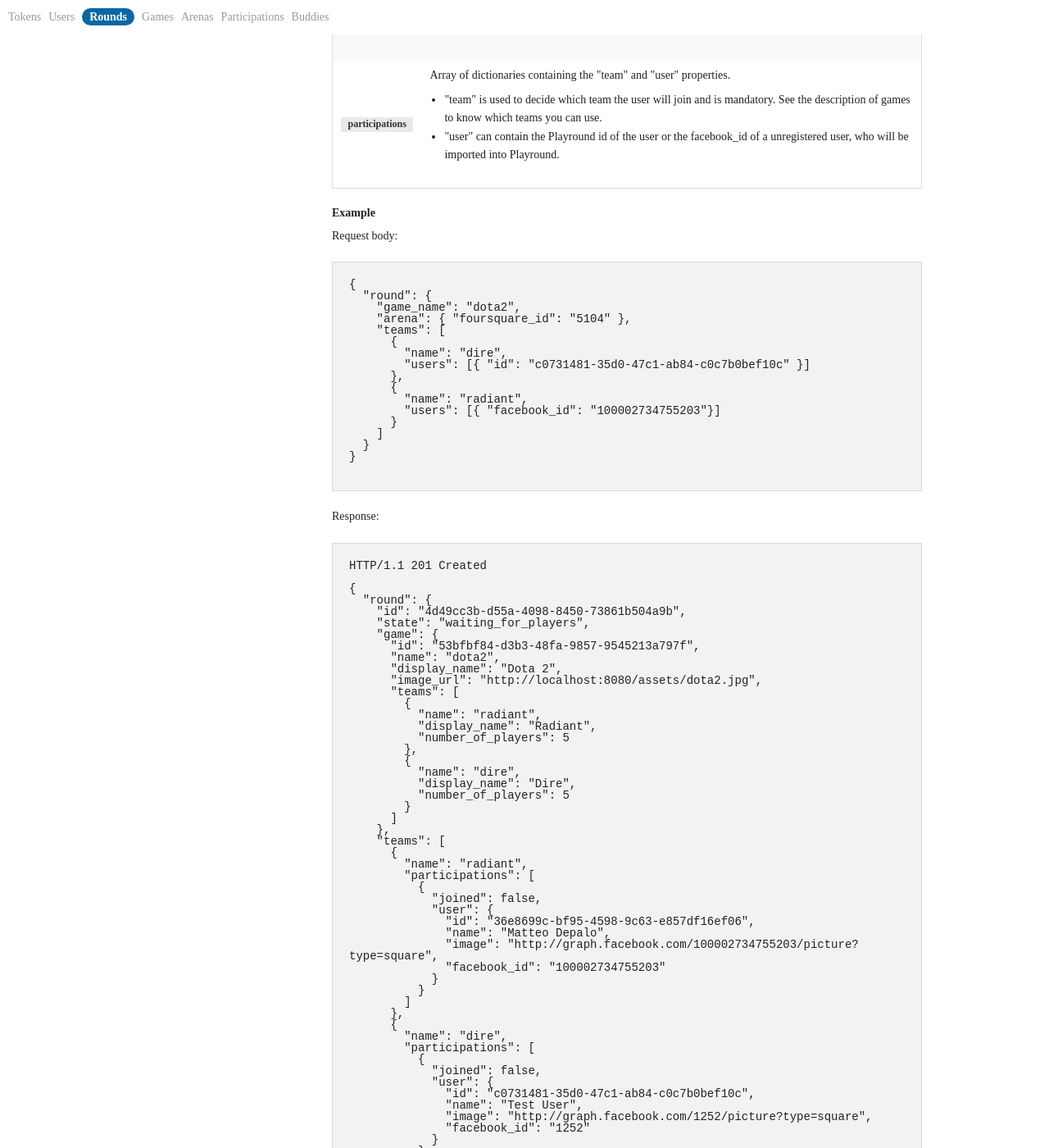
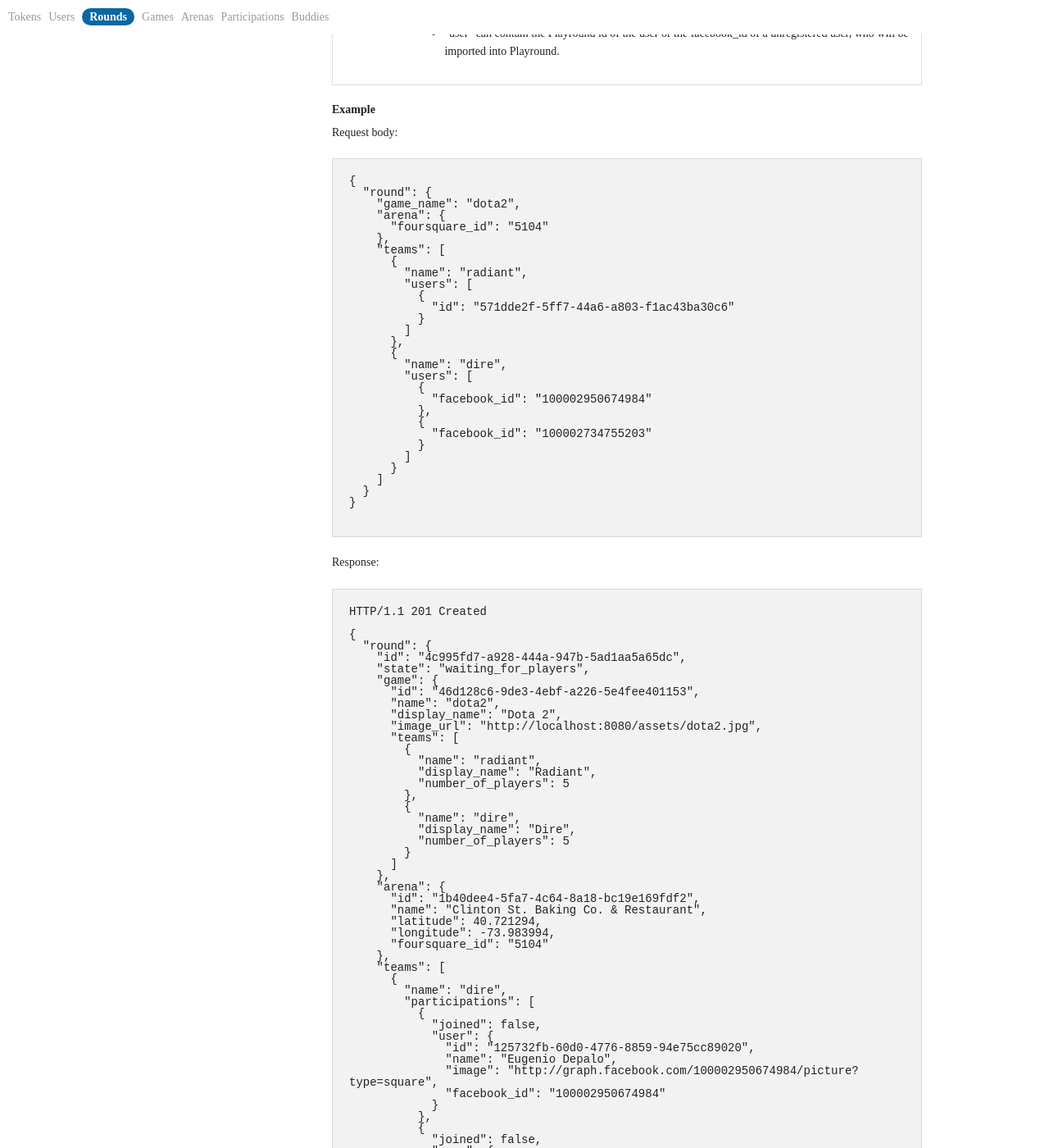
Before and after one commit to matteodepalo/playround-developer, a Jekyll site: the page built from index.html, in a window 1280 px wide and 1400 px high, scrolled down 6139 px. Shown: the whole window at 82% size. Built offline with Jekyll 4.4.1, drawn with Linux system fonts in a browser that asks for light colours; some web fonts are replaced; some of the changed text lies outside the part shown.

Commit message:
Updated rounds api doc considering teams

```diff
--- a/_includes/rounds.html
+++ b/_includes/rounds.html
@@ -42,10 +42,7 @@
           }
         ]
       },
-      "teams": [
-        { "name": "radiant", "participations": [] },
-        { "name": "dire", "participations": [] }
-      ],
+      "teams": [],
       "arena": {
         "id": "ea726daa-0b5b-4c3f-bf4e-e142b5b8ff32",
         "name": "Clinton St. Baking Co. & Restaurant",
@@ -75,10 +72,7 @@
           }
         ]
       },
-      "teams": [
-        { "name": "radiant", "participations": [] },
-        { "name": "dire", "participations": [] }
-      ],
+      "teams": [],
       "arena": {
         "id": "ea726daa-0b5b-4c3f-bf4e-e142b5b8ff32",
         "name": "Clinton St. Baking Co. & Restaurant",
@@ -116,10 +110,7 @@
       "image_url":"http://localhost:8080/assets/dota2.jpg",
       "number_of_teams":2
     },
-    "teams": [
-      { "name": "radiant", "participations": [] },
-      { "name": "dire", "participations": [] }
-    ],
+    "teams": [],
     "arena":{
       "id":"cbdb5137-0111-4eae-b69a-7da34176c6a6",
       "name":"Clinton St. Baking Co. u0026 Restaurant",
@@ -207,15 +198,28 @@
 {
   "round": {
     "game_name": "dota2",
-    "arena": { "foursquare_id": "5104" },
+    "arena": {
+      "foursquare_id": "5104"
+    },
     "teams": [
       {
-        "name": "dire",
-        "users": [{ "id": "c0731481-35d0-47c1-ab84-c0c7b0bef10c" }]
+        "name": "radiant",
+        "users": [
+          {
+            "id": "571dde2f-5ff7-44a6-a803-f1ac43ba30c6"
+          }
+        ]
       },
       {
-        "name": "radiant",
-        "users": [{ "facebook_id": "100002734755203"}]
+        "name": "dire",
+        "users": [
+          {
+            "facebook_id": "100002950674984"
+          },
+          {
+            "facebook_id": "100002734755203"
+          }
+        ]
       }
     ]
   }
@@ -231,10 +235,10 @@
 
 {
   "round": {
-    "id": "4d49cc3b-d55a-4098-8450-73861b504a9b",
+    "id": "4c995fd7-a928-444a-947b-5ad1aa5a65dc",
     "state": "waiting_for_players",
     "game": {
-      "id": "53bfbf84-d3b3-48fa-9857-9545213a797f",
+      "id": "46d128c6-9de3-4ebf-a226-5e4fee401153",
       "name": "dota2",
       "display_name": "Dota 2",
       "image_url": "http://localhost:8080/assets/dota2.jpg",
@@ -251,14 +255,30 @@
         }
       ]
     },
+    "arena": {
+      "id": "1b40dee4-5fa7-4c64-8a18-bc19e169fdf2",
+      "name": "Clinton St. Baking Co. & Restaurant",
+      "latitude": 40.721294,
+      "longitude": -73.983994,
+      "foursquare_id": "5104"
+    },
     "teams": [
       {
-        "name": "radiant",
+        "name": "dire",
         "participations": [
           {
             "joined": false,
             "user": {
-              "id": "36e8699c-bf95-4598-9c63-e857df16ef06",
+              "id": "125732fb-60d0-4776-8859-94e75cc89020",
+              "name": "Eugenio Depalo",
+              "image": "http://graph.facebook.com/100002950674984/picture?type=square",
+              "facebook_id": "100002950674984"
+            }
+          },
+          {
+            "joined": false,
+            "user": {
+              "id": "c49d0f86-aca5-4a51-b004-d09276bede3a",
               "name": "Matteo Depalo",
               "image": "http://graph.facebook.com/100002734755203/picture?type=square",
               "facebook_id": "100002734755203"
@@ -267,27 +287,20 @@
         ]
       },
       {
-        "name": "dire",
+        "name": "radiant",
         "participations": [
           {
             "joined": false,
             "user": {
-              "id": "c0731481-35d0-47c1-ab84-c0c7b0bef10c",
+              "id": "571dde2f-5ff7-44a6-a803-f1ac43ba30c6",
               "name": "Test User",
-              "image": "http://graph.facebook.com/1252/picture?type=square",
-              "facebook_id": "1252"
+              "image": "http://graph.facebook.com/1214/picture?type=square",
+              "facebook_id": "1214"
             }
           }
         ]
       }
-    ],
-    "arena": {
-      "id": "8d4b8f61-72bb-4d14-8a6d-b8f5db289777",
-      "name": "Clinton St. Baking Co. & Restaurant",
-      "latitude": 40.721294,
-      "longitude": -73.983994,
-      "foursquare_id": "5104"
-    }
+    ]
   }
 }
     </pre>
@@ -374,10 +387,7 @@
         }
       ]
     },
-    "teams": [
-      { "name": "radiant", "participations": [] },
-      { "name": "dire", "participations": [] }
-    ],
+    "teams": [],
     "arena": {
       "id": "7a4f2962-ceb7-4f49-85bd-e34c306206ca",
       "name": "Clinton St. Baking Co. & Restaurant",
```
